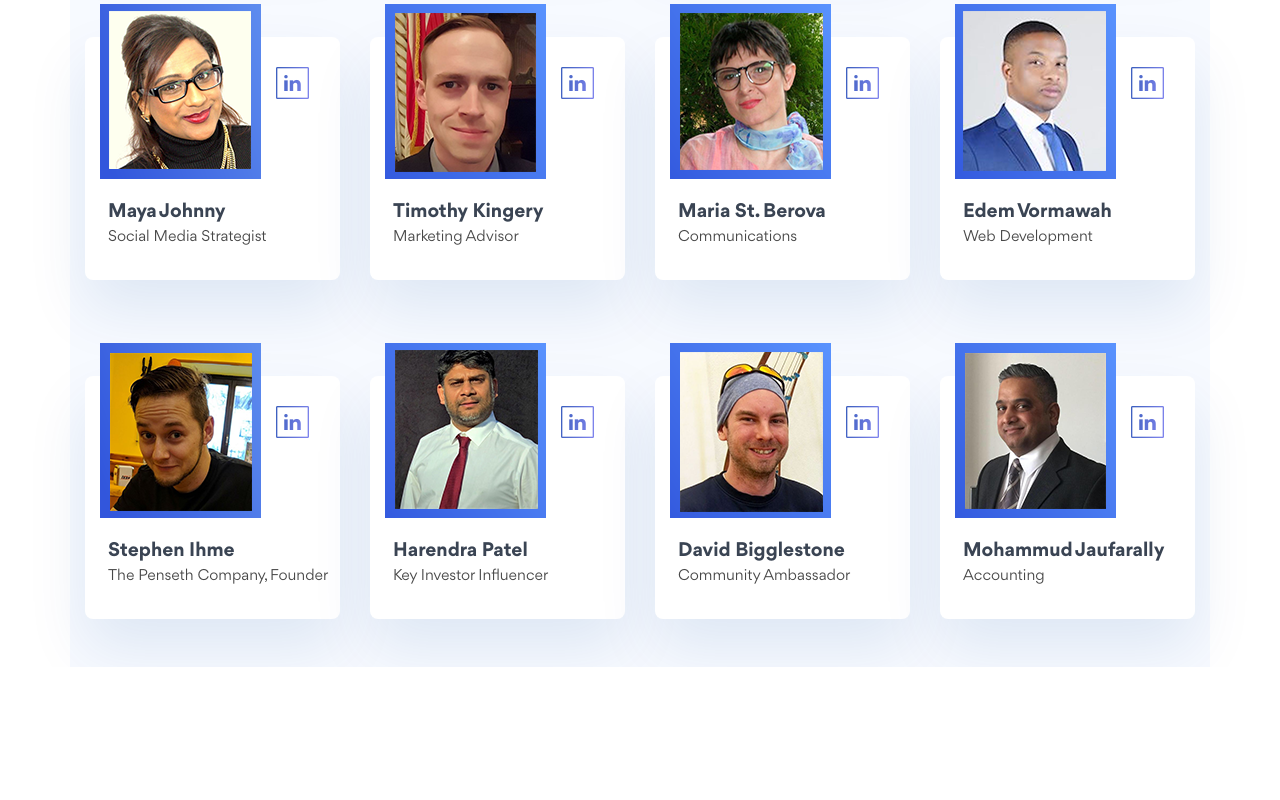
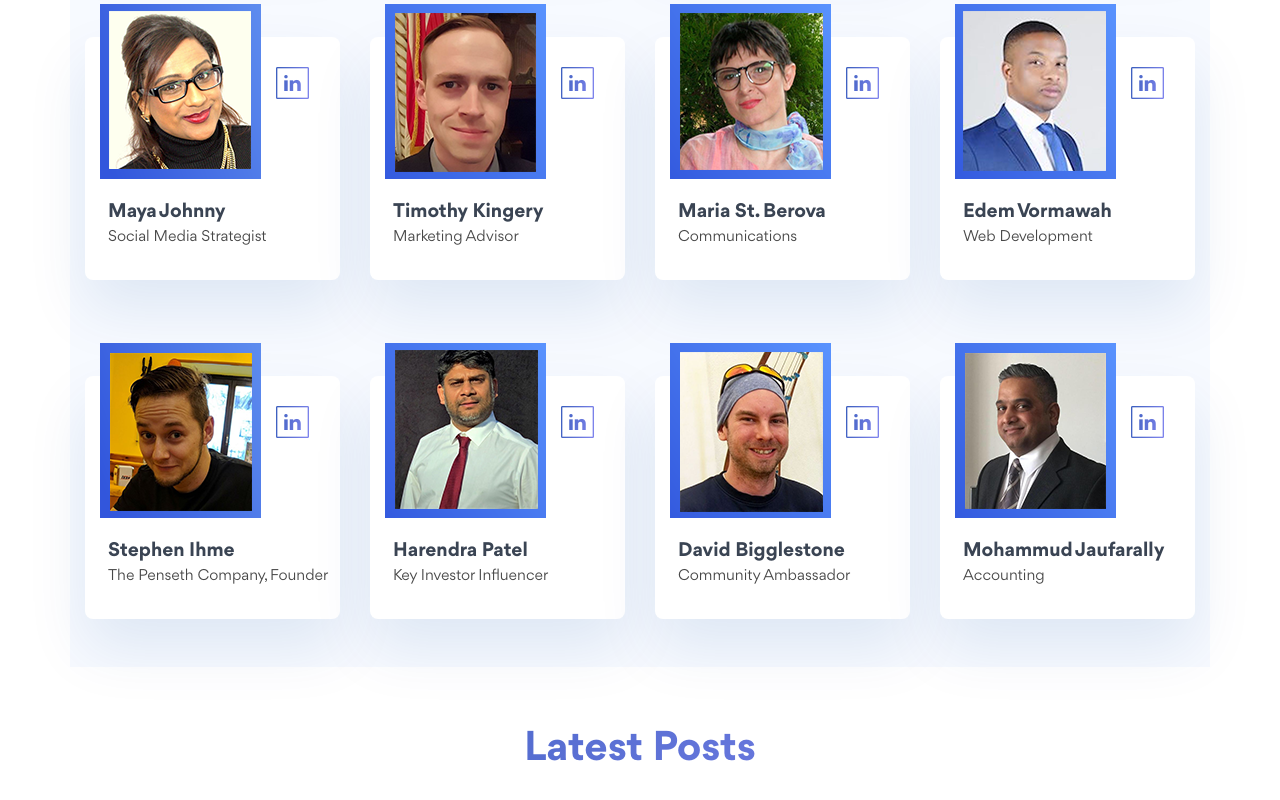
Before and after one commit to cassidypignatello/xcoynz, a React (Create React App) app: page / in a window 1280 px wide. Shown: the part 6639-7439 px from the top of the page. Before the commit the page ends 7306 px from the top, so only its background shows below. Built offline with nearby package versions, Linux system fonts and the light colour scheme.

Commit message:
stubs out Blog component structure

```diff
--- a/src/App.js
+++ b/src/App.js
@@ -11,6 +11,7 @@ import Documents from './components/Documents/Documents.js'
 import Roadmap from './components/Roadmap/Roadmap.js'
 import Team from './components/Team/Team.js'
 import Advisors from './components/Team/Advisors.js'
+import Blog from './components/Blog/Blog.js'
 
 class App extends Component {
   render() {
@@ -29,6 +30,7 @@ class App extends Component {
         <Roadmap />
         <Team />
         <Advisors />
+        <Blog />
       </div>
     );
   }
--- /dev/null
+++ b/src/components/Blog/Blog.js
@@ -0,0 +1,22 @@
+import React, { Component } from 'react'
+import { Container, Row, Col } from 'react-bootstrap'
+import styles from './Blog.module.css'
+
+export default class Blog extends Component {
+  render() {
+    return (
+      <Container
+        id='blog'
+        fluid={true}>
+        <Row>
+          <Col>
+            <p className={`${styles.title} mt-5 mb-5`}>Latest Posts</p>
+          </Col>
+        </Row>
+        <Row>
+          <Col></Col>
+        </Row>
+      </Container>
+    )
+  }
+}
--- /dev/null
+++ b/src/components/Blog/Blog.module.css
@@ -0,0 +1,14 @@
+.title {
+  background-image: linear-gradient(304deg, #8a8af4, #3159b8);
+  font-family: 'Gordita';
+  font-size: 40px;
+  font-weight: bold;
+  font-style: normal;
+  font-stretch: normal;
+  line-height: 1.73;
+  letter-spacing: normal;
+  text-align: center;
+  -webkit-background-clip: text;
+  background-clip: text;
+  -webkit-text-fill-color: transparent;
+}
```
